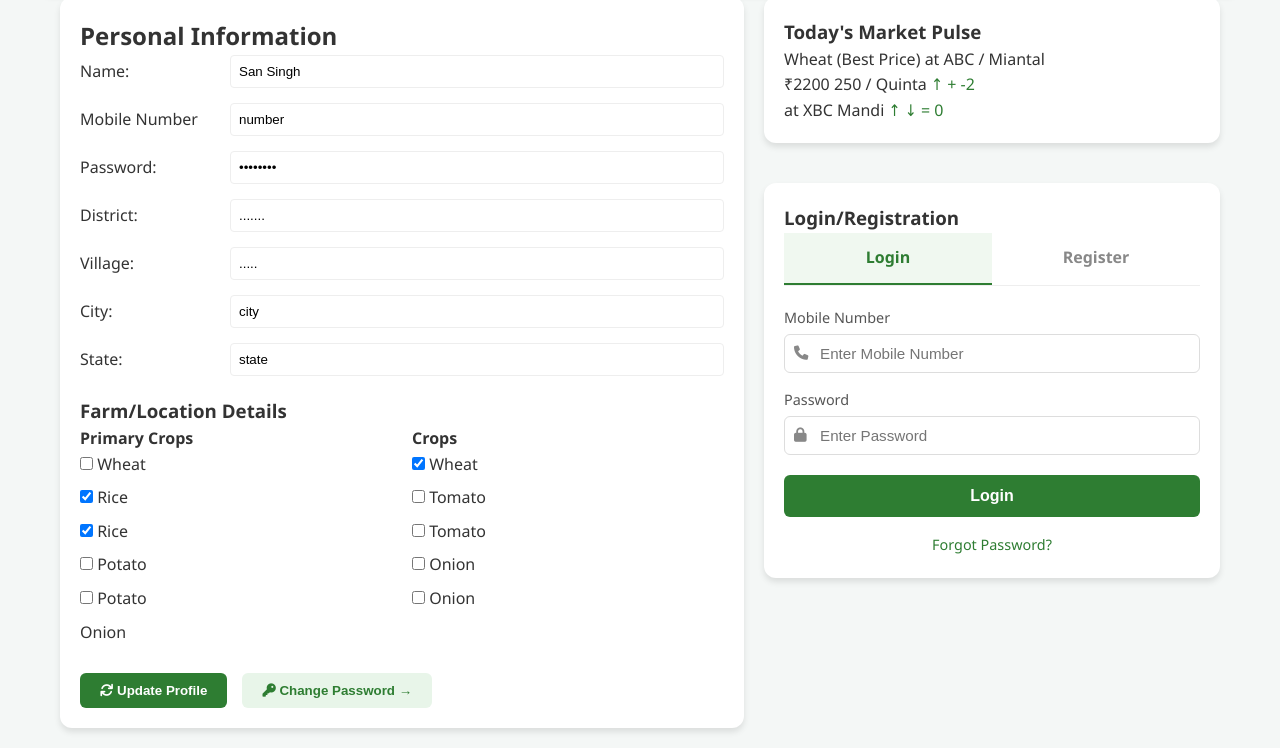
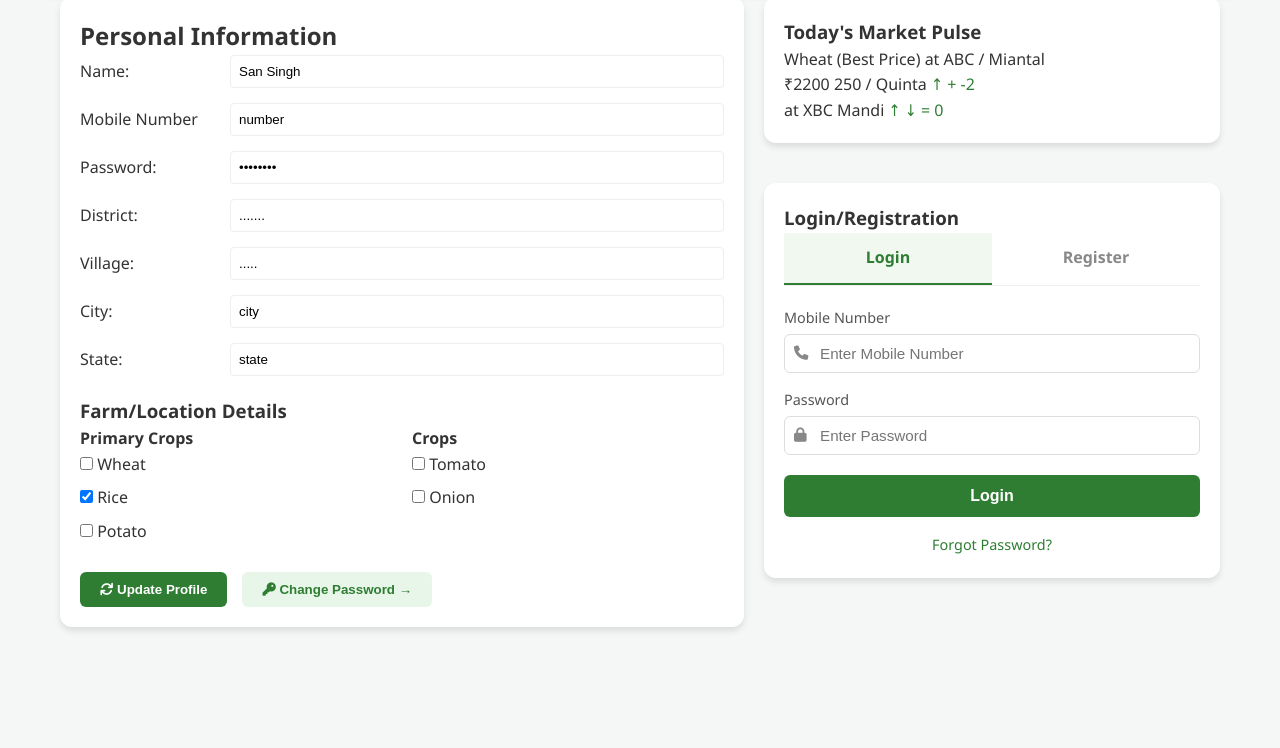
Before and after one commit to ayushkumarrai-starckcy/krishilinkweb, a plain HTML site: page profile.html in a window 1280 px wide. Shown: the part 108-856 px from the top of the page. After the commit the page ends 800 px from the top, so only its background shows below. Drawn offline with Linux system fonts and the light colour scheme.

Commit message:
Remove duplicate crop checkboxes in profile.html
Removed duplicate crop entries for Rice, Potato, Tomato, and Onion.

```diff
--- a/profile.html
+++ b/profile.html
@@ -73,17 +73,11 @@
                     <h4>Primary Crops</h4>
                     <label class="checkbox-container"><input type="checkbox"> Wheat</label>
                     <label class="checkbox-container"><input type="checkbox" checked> Rice</label>
-                    <label class="checkbox-container"><input type="checkbox" checked> Rice</label>
                     <label class="checkbox-container"><input type="checkbox"> Potato</label>
-                    <label class="checkbox-container"><input type="checkbox"> Potato</label>
-                    <label class="checkbox-container"> Onion</label>
                 </div>
                 <div>
                     <h4>Crops</h4>
-                    <label class="checkbox-container"><input type="checkbox" checked> Wheat</label>
                     <label class="checkbox-container"><input type="checkbox"> Tomato</label>
-                    <label class="checkbox-container"><input type="checkbox"> Tomato</label>
-                    <label class="checkbox-container"><input type="checkbox"> Onion</label>
                     <label class="checkbox-container"><input type="checkbox"> Onion</label>
                 </div>
             </div>
```
